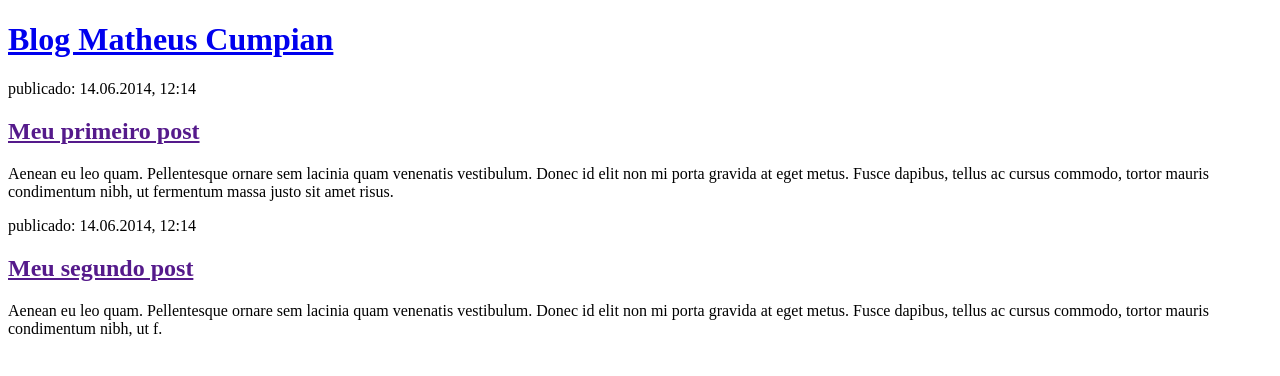
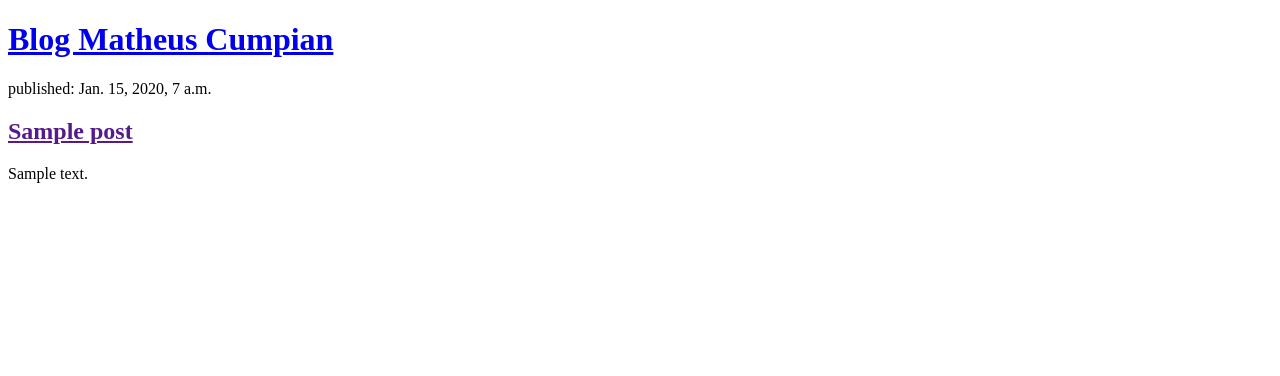
Before and after one commit to HeavyBR/django-blog, a Django app: template mysite/blog/templates/blog/post_list.html in a window 1280 px wide. Shown: the top 376 px of the page. Run offline with Django 3.2, Linux system fonts and the light colour scheme; the template is opened without the code that fills it: values that come from a table or form of the project are taken from there, others are empty; tables that the repository leaves empty hold one stand-in row (values such as "Sample post").

Commit message:
Entendendo o template

```diff
--- a/mysite/blog/models.py
+++ b/mysite/blog/models.py
@@ -9,6 +9,7 @@ class Post(models.Model):
     text = models.TextField()
     created_date = models.DateTimeField(default=timezone.now)
     published_date = models.DateTimeField(blank=True, null=True)
+
 
     def publish(self):
         self.published_date = timezone.now()
--- a/mysite/blog/templates/blog/post_list.html
+++ b/mysite/blog/templates/blog/post_list.html
@@ -8,17 +8,12 @@
         <div>
             <h1><a href="/">Blog Matheus Cumpian</a></h1>
         </div>
-
-        <div>
-            <p>publicado: 14.06.2014, 12:14</p>
-            <h2><a href="">Meu primeiro post</a></h2>
-            <p>Aenean eu leo quam. Pellentesque ornare sem lacinia quam venenatis vestibulum. Donec id elit non mi porta gravida at eget metus. Fusce dapibus, tellus ac cursus commodo, tortor mauris condimentum nibh, ut fermentum massa justo sit amet risus.</p>
-        </div>
-
-        <div>
-            <p>publicado: 14.06.2014, 12:14</p>
-            <h2><a href="">Meu segundo post</a></h2>
-            <p>Aenean eu leo quam. Pellentesque ornare sem lacinia quam venenatis vestibulum. Donec id elit non mi porta gravida at eget metus. Fusce dapibus, tellus ac cursus commodo, tortor mauris condimentum nibh, ut f.</p>
-        </div>
+        {% for post in posts %}
+                <div>
+                <p>published: {{ post.published_date }}</p>
+                <h2><a href="">{{ post.title }}</a></h2>
+                <p>{{ post.text|linebreaksbr }}</p>
+                </div>
+        {% endfor %}
     </body>
 </html>
```
Also changed, not shown: mysite/blog/views.py (+6 -2 lines).
